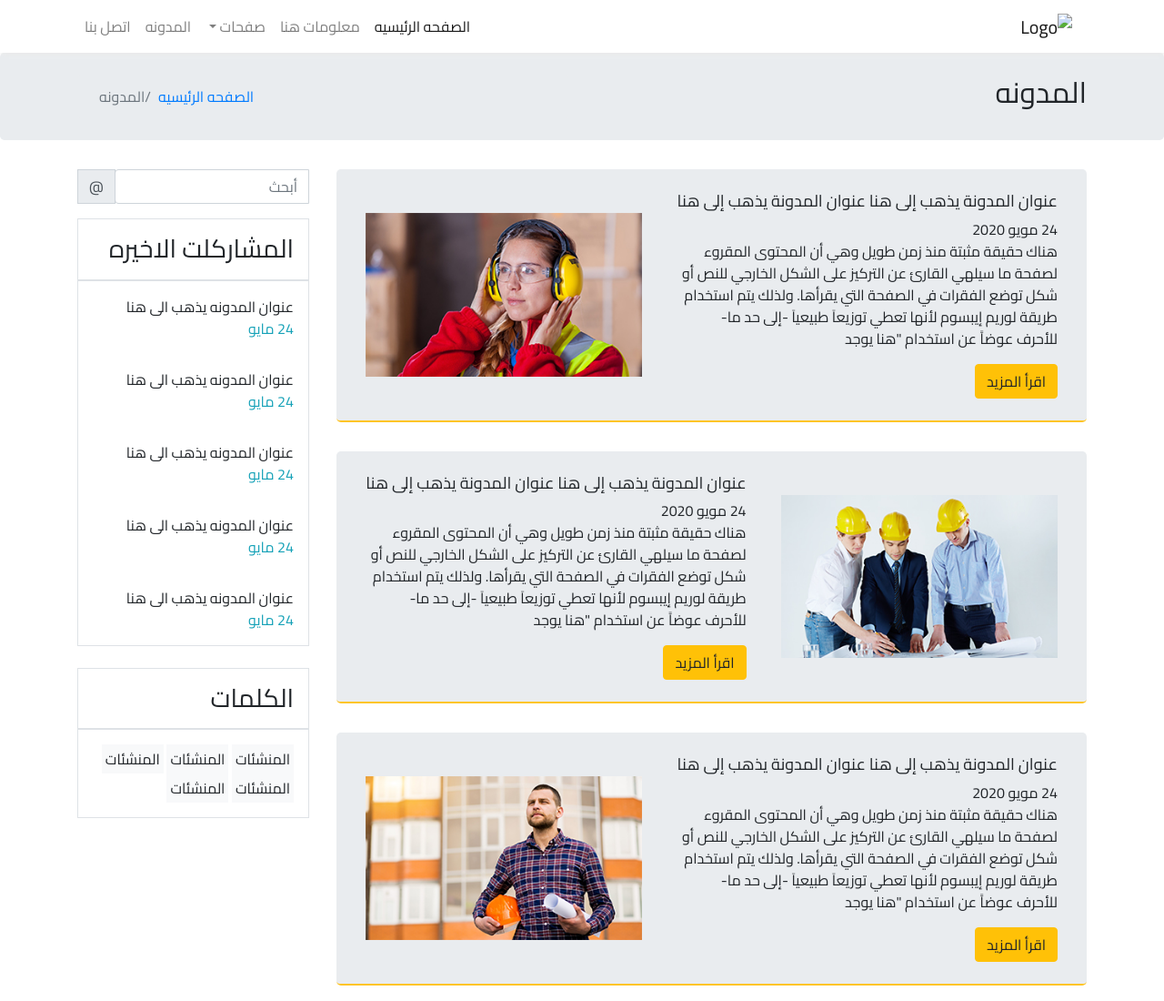
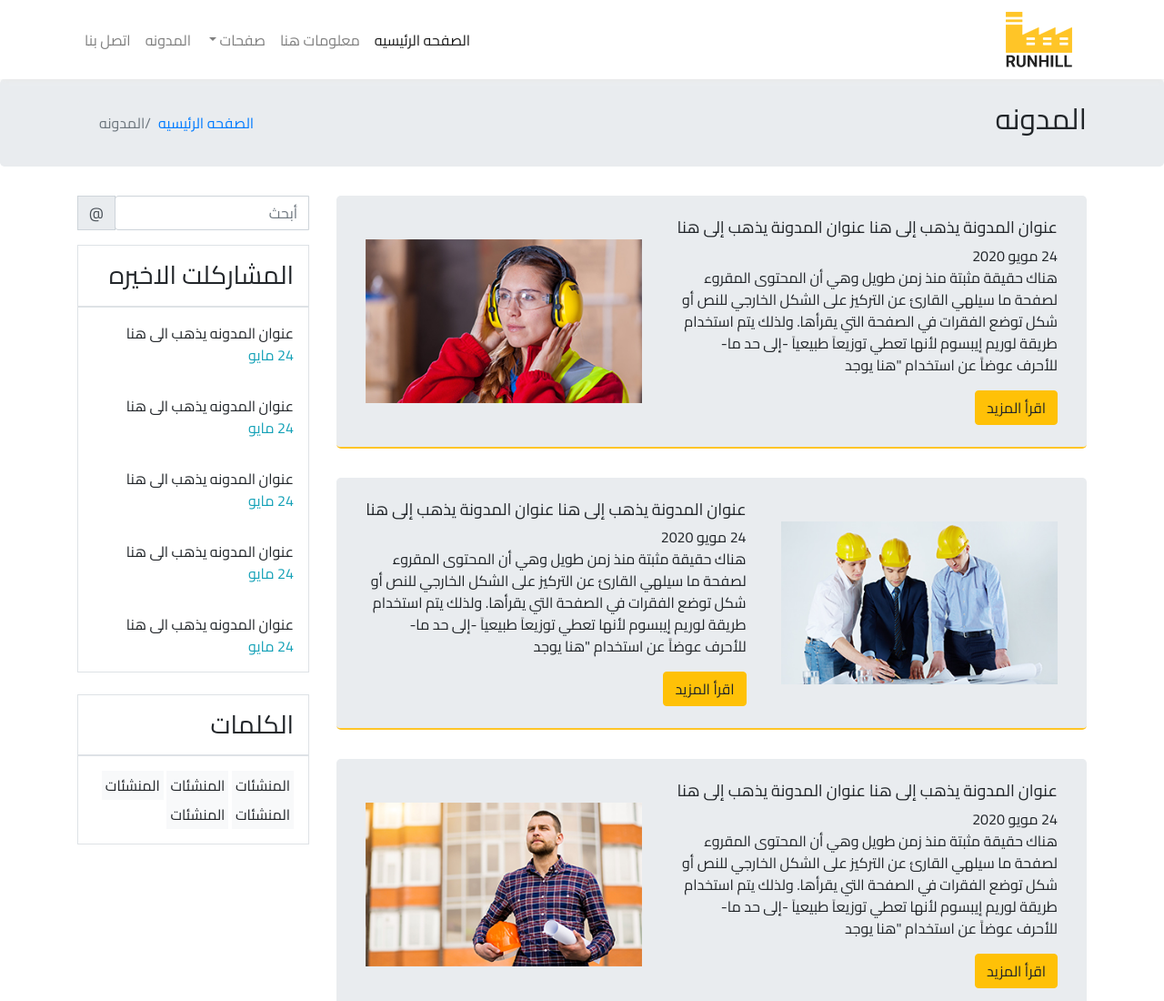
Before and after one commit to sal-rushdi/Bootstrap.project, a plain HTML site: page blog.html in a window 1280 px wide. Shown: the top 1100 px of the page at 91% size. Drawn offline with nearby package versions, Linux system fonts and the light colour scheme; files whose address does not match are found by name.

Commit message:
Update blog.html

```diff
--- a/blog.html
+++ b/blog.html
@@ -19,7 +19,7 @@
        <nav class="navbar navbar-expand-lg navbar-light bg-white">
         <div class="container">
             <a class="navbar-brand" href="#">
-                <img src="../BS.Project/images/logo.png" alt="Logo"/>
+                <img src="images/logo.png" alt="Logo"/>
             </a>
         <button class="navbar-toggler" type="button" data-toggle="collapse" data-target="#navbarSupportedContent" aria-controls="navbarSupportedContent" aria-expanded="false" aria-label="Toggle navigation">
           <span class="navbar-toggler-icon"></span>
```
